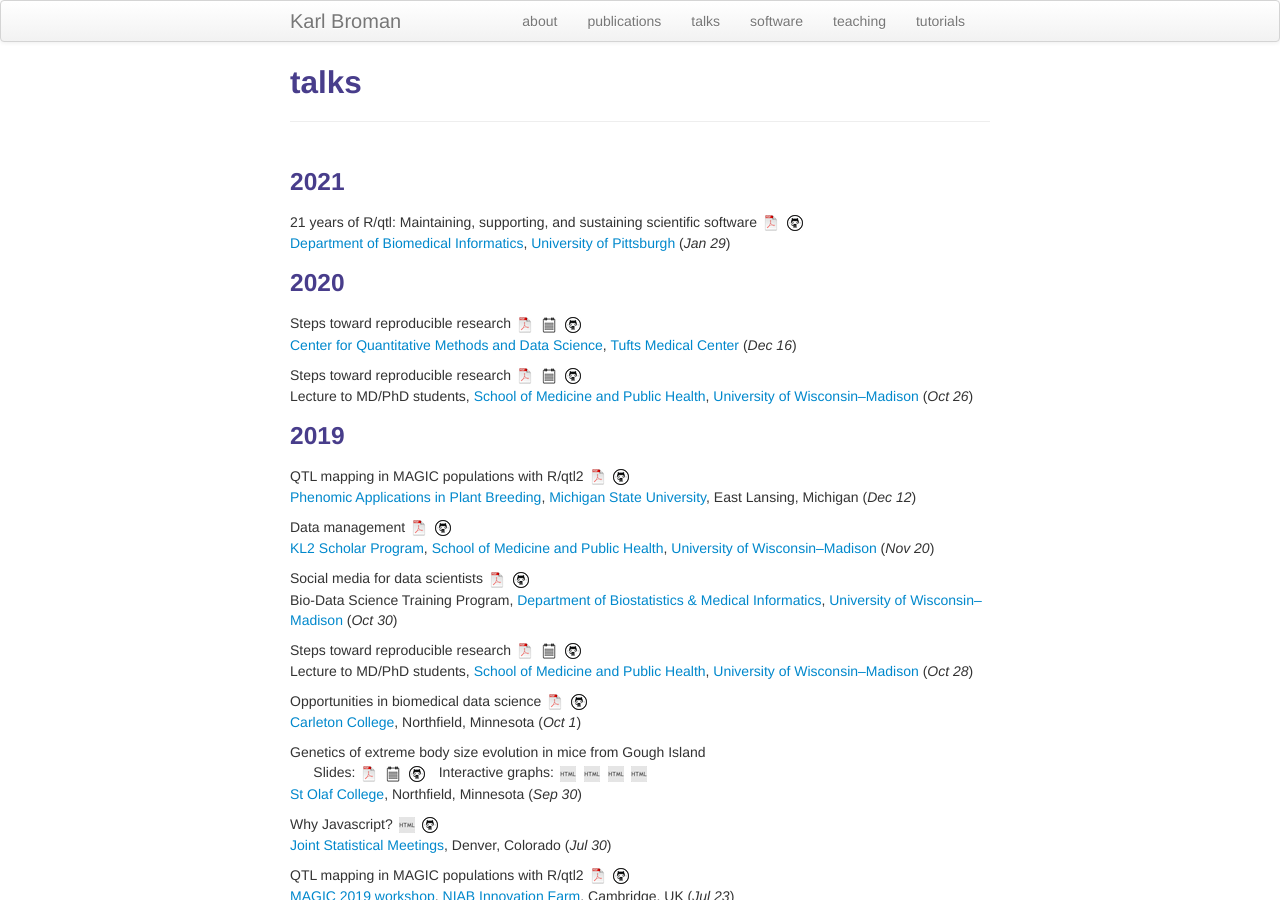
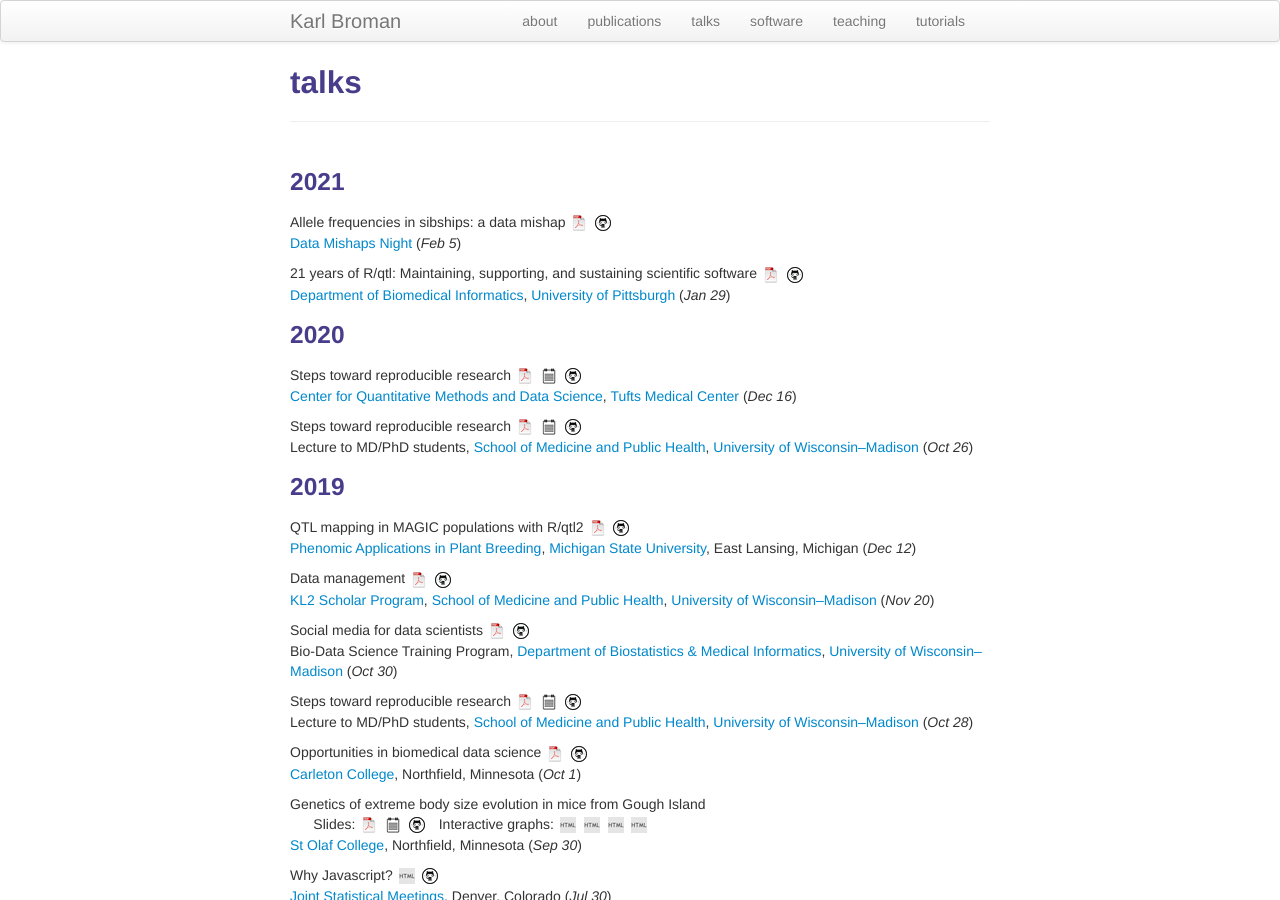
Before and after one commit to kbroman/kbroman.github.io, a Jekyll site: the page built from pages/talks.md, in a window 1280 px wide and 900 px high. Built offline with Jekyll 4.4.1, drawn with Linux system fonts in a browser that asks for light colours.

Commit message:
pages/talks: add data mishap talk

```diff
--- a/pages/talks.md
+++ b/pages/talks.md
@@ -5,6 +5,13 @@ description: Karl Broman's talks
 ---
 
 ### 2021
+
+Allele frequencies in sibships: a data mishap
+[![pdf](icons16/pdf-icon.png)](https://kbroman.org/Talk_DataMishap/data_mishap.pdf)
+[![github](icons16/github-icon.png)](https://github.com/kbroman/Talk_DataMishap)<br/>
+[Data Mishaps Night](https://datamishapsnight.com/)
+(_Feb 5_)
+
 
 21 years of R/qtl: Maintaining, supporting, and sustaining scientific software
 [![pdf](icons16/pdf-icon.png)](https://www.biostat.wisc.edu/~kbroman/presentations/rqtl2_pitt2021.pdf)
```
